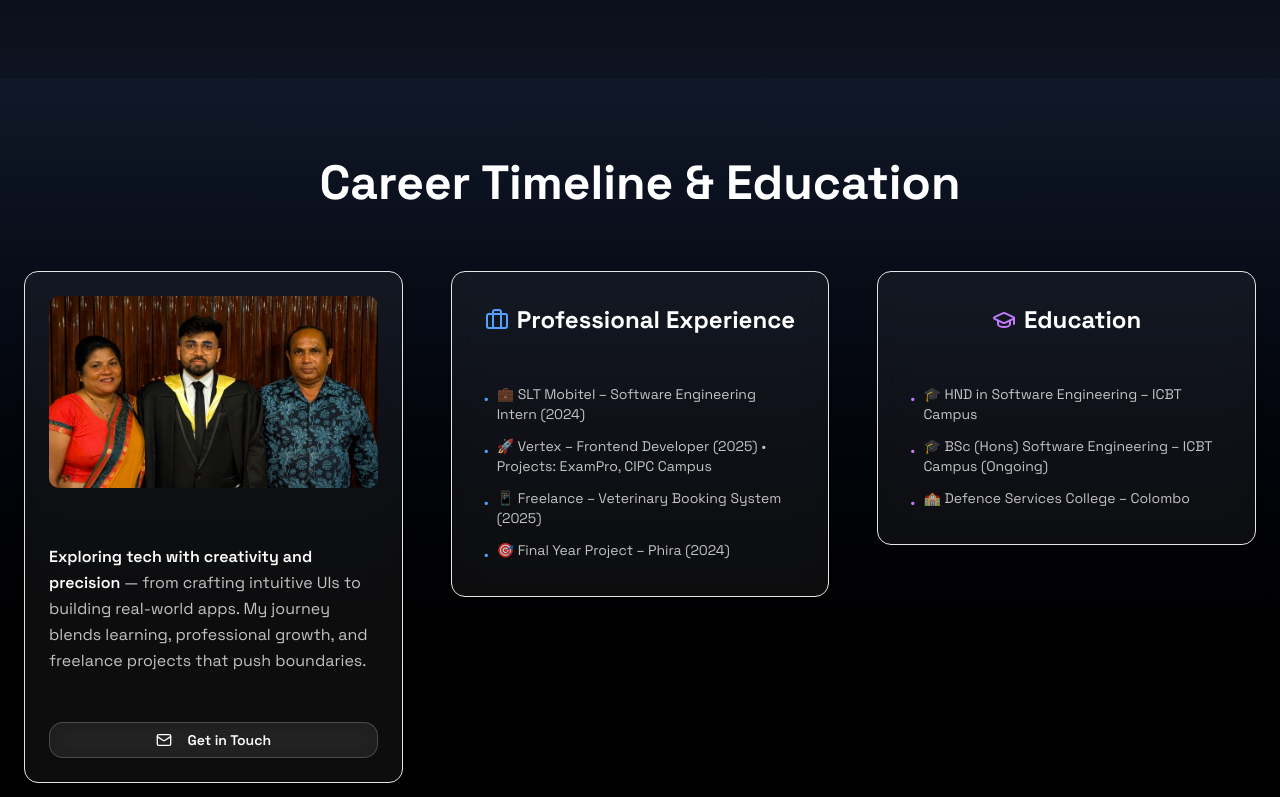
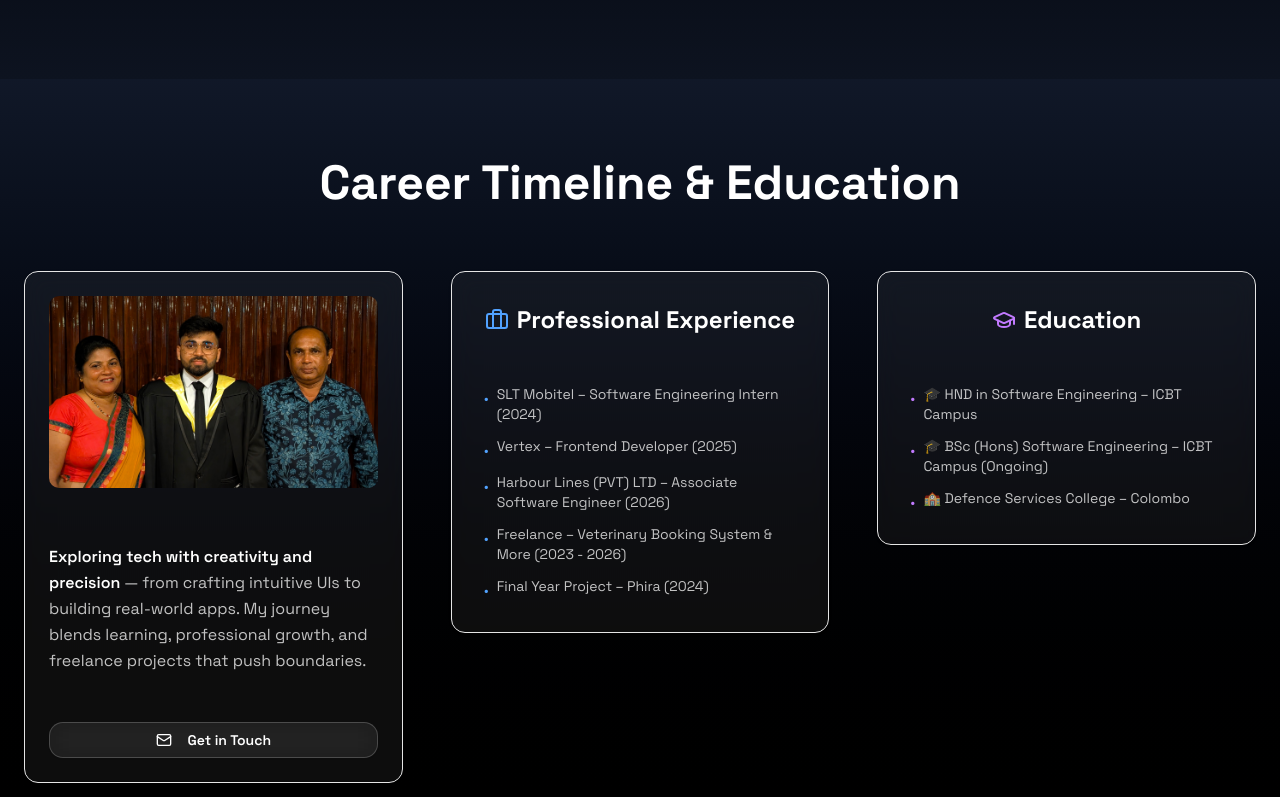
Before and after one commit to VimukthiPramudantha/Portfolio-V2, a Next.js app: page / in a window 1280 px wide. Shown: the part 3621-4418 px from the top of the page. Built offline with nearby package versions, Linux system fonts and the light colour scheme.

Commit message:
added Professional Experience

```diff
--- a/components/talks-section.tsx
+++ b/components/talks-section.tsx
@@ -24,10 +24,11 @@ export default function CareerSection() {
   }
 
   const experience = [
-    "💼 SLT Mobitel – Software Engineering Intern (2024)",
-    "🚀 Vertex – Frontend Developer (2025) • Projects: ExamPro, CIPC Campus",
-    "📱 Freelance – Veterinary Booking System (2025)",
-    "🎯 Final Year Project – Phira (2024)",
+    " SLT Mobitel – Software Engineering Intern (2024)",
+    " Vertex – Frontend Developer (2025)",
+    " Harbour Lines (PVT) LTD – Associate Software Engineer (2026)",
+    " Freelance – Veterinary Booking System & More (2023 - 2026)",
+    " Final Year Project – Phira (2024)",
   ]
 
   const education = [
```
